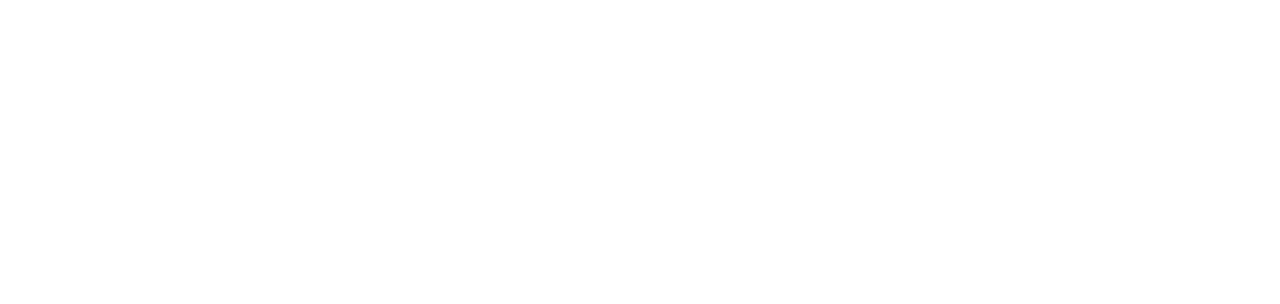
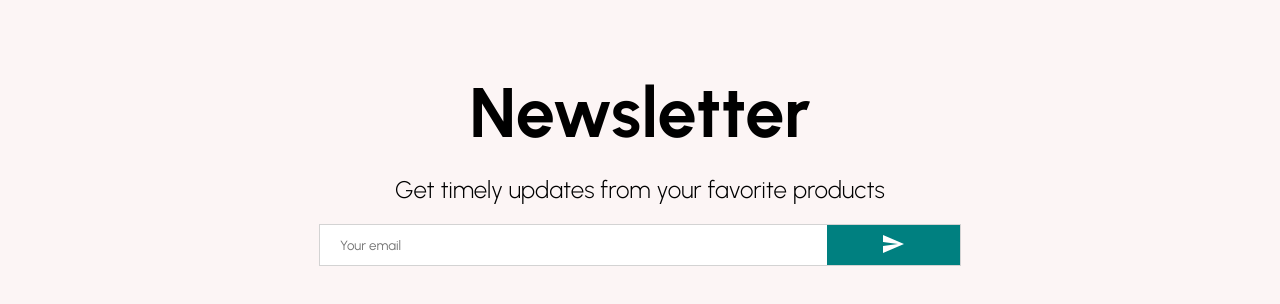
Before and after one commit to eduardomarreiro/ecommerce, a React (Create React App) app: page / in a window 1280 px wide. Shown: the part 2328-2632 px from the top of the page. Before the commit the page ends 2256 px from the top, so only its background shows below. Built offline with nearby package versions, Linux system fonts and the light colour scheme.

Commit message:
Newsletter Design

```diff
--- /dev/null
+++ b/src/components/Newsletter.jsx
@@ -0,0 +1,59 @@
+
+import { Send } from "@material-ui/icons";
+import styled from "styled-components"
+
+const Container = styled.div`
+    height: 60vh;
+    background-color: #fcf5f5;
+    display: flex;
+    align-items: center;
+    justify-content: center;
+    flex-direction: column;
+`;
+const Title = styled.h1`
+    font-size: 70px;
+    margin-bottom: 20px;
+`;
+const Desc = styled.div`
+    font-size: 24px;
+    font-weight: 300;
+    margin-bottom: 20px;
+`;
+const InputContainer = styled.div`
+    width: 50%;
+    height: 40px;
+    background-color: white;
+    display: flex;
+    justify-content: space-between;
+    border: solid 1px lightgray;
+`;
+const Input = styled.input`
+    border: none;
+    flex: 8;
+    padding-left: 20px;
+`;
+const Button = styled.button`
+    flex: 2;
+    border: none;
+    background-color: teal;
+    color: white;
+`;
+
+
+
+const Newsletter = () => {
+  return (
+    <Container>
+        <Title>Newsletter</Title>
+        <Desc>Get timely updates from your favorite products</Desc>
+        <InputContainer>
+            <Input placeholder="Your email"/>
+            <Button>
+                <Send/>
+            </Button>
+        </InputContainer>
+    </Container>
+  )
+}
+
+export default Newsletter
--- a/src/pages/Home.jsx
+++ b/src/pages/Home.jsx
@@ -2,6 +2,7 @@
 import Announcement from '../components/Announcement'
 import Categories from '../components/Categories'
 import Navbar from '../components/Navbar'
+import Newsletter from '../components/Newsletter'
 import Products from '../components/Products'
 import Slider from '../components/Slider'
 
@@ -13,6 +14,7 @@
       <Slider/>
       <Categories/>
       <Products/>
+      <Newsletter/>
     </div>
   )
 }
```
